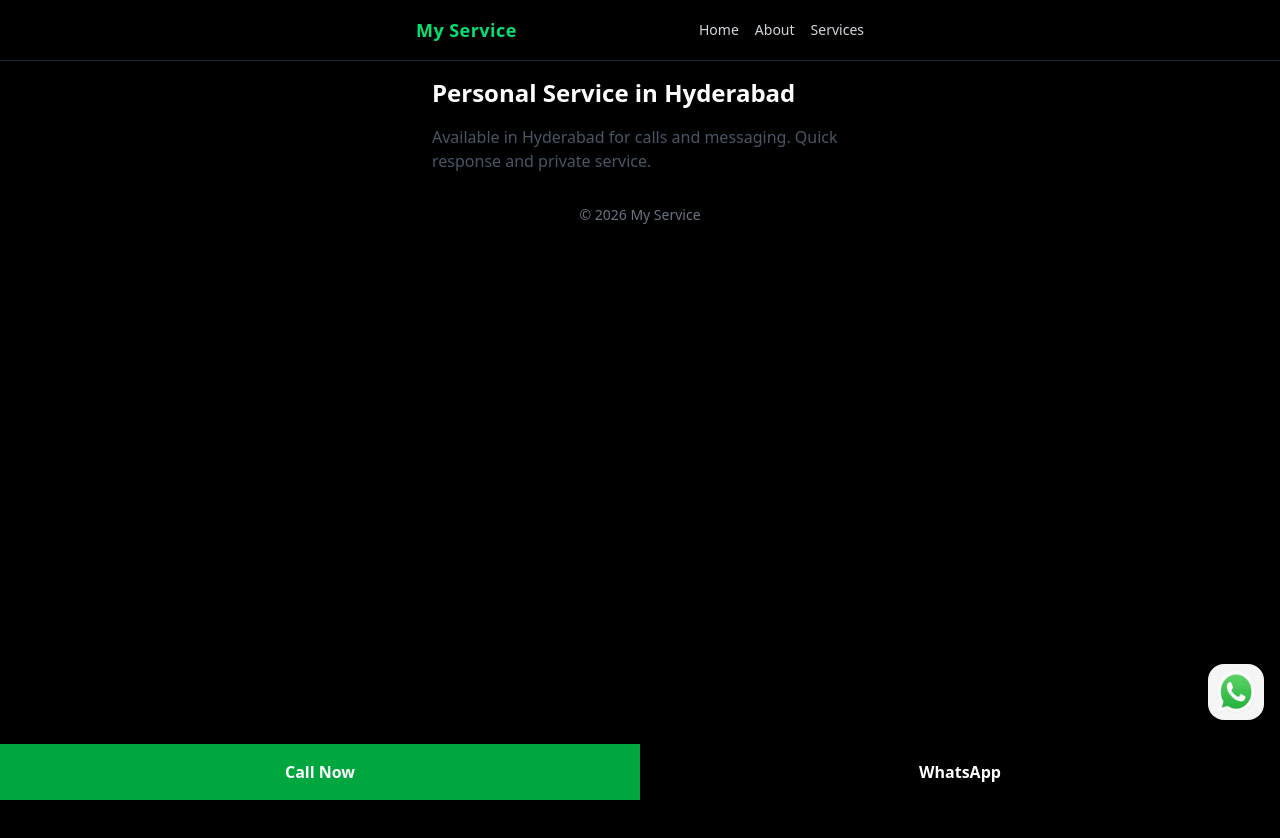
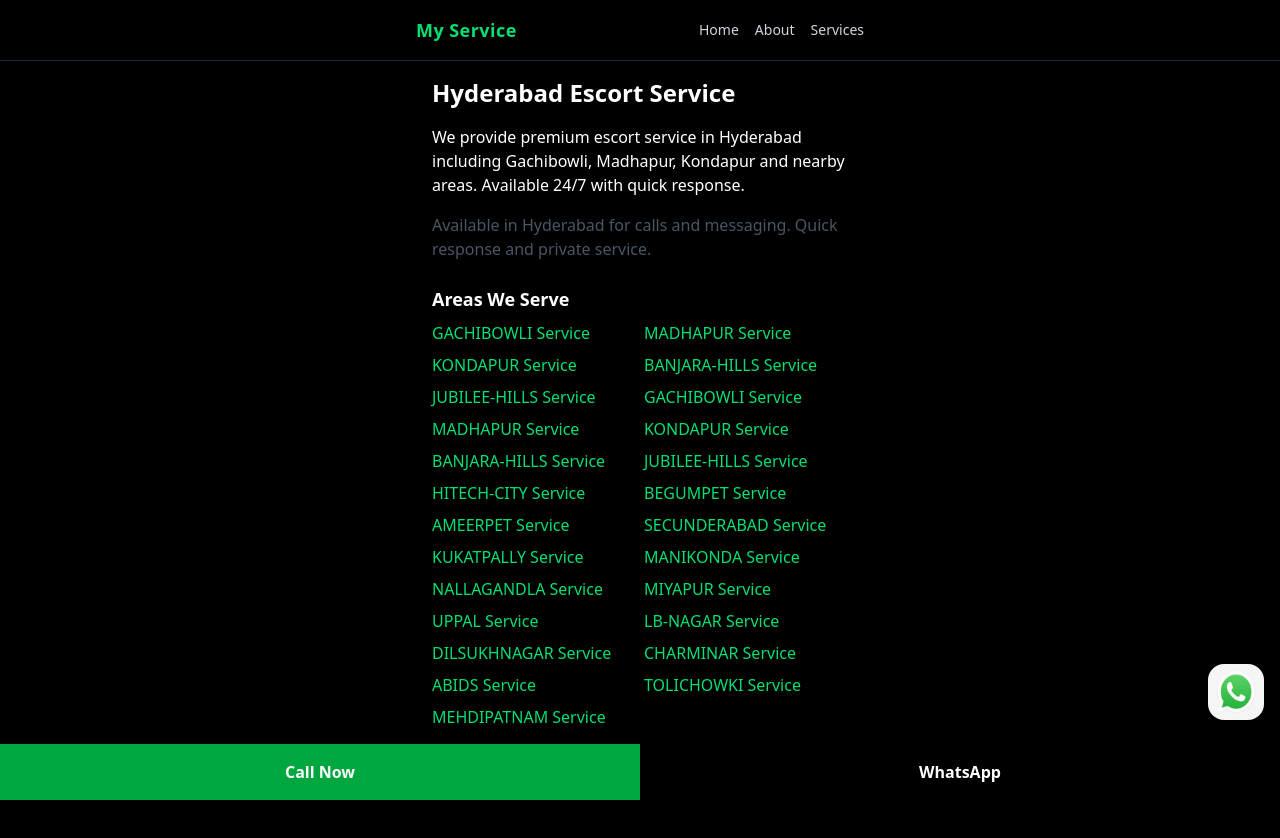
Before and after one commit to kalabhairava01/booking-landing-page, a Next.js app: page /hyderabad in a window 1280 px wide. Shown: the top 838 px of the page. Before the commit the page ends 800 px from the top, so only its background shows below. Built offline with nearby package versions, Linux system fonts and the light colour scheme.

Commit message:
add SEO pages system

```diff
--- a/src/app/HomeClient.js
+++ b/src/app/HomeClient.js
@@ -94,18 +94,24 @@ export default function HomeClient() {
       {/* AREAS */}
       <div>
         <h2 className="text-lg font-semibold mb-2">Areas We Serve</h2>
+      </div>
+        {/* Auto page adding */}
+      <div className="space-y-2">
+        <a href="/gachibowli" className="block text-green-400">
+          Gachibowli Escort Service
+        </a>
 
-        <div className="space-y-1 text-sm">
-          <a href="/hyderabad/madhapur" className="block text-green-400">
-            Madhapur Service
-          </a>
-          <a href="/hyderabad/kondapur" className="block text-green-400">
-            Kondapur Service
-          </a>
-          <a href="/hyderabad/gachibowli" className="block text-green-400">
-            Gachibowli Service
-          </a>
-        </div>
+        <a href="/madhapur" className="block text-green-400">
+          Madhapur Escort Service
+        </a>
+
+        <a href="/kondapur" className="block text-green-400">
+          Kondapur Escort Service
+        </a>
+
+        <a href="/banjara-hills" className="block text-green-400">
+          Banjara Hills Escort Service
+        </a>
       </div>
 
       {/* INFO */}
@@ -137,7 +143,10 @@ export default function HomeClient() {
             transition={{ delay: index * 0.2 }}
             className="bg-gradient-to-b from-gray-900 to-black rounded-2xl overflow-hidden shadow-lg"
           >
-            <img src={p.img} className="w-full h-auto object-content bg-black" />
+            <img
+              src={p.img}
+              className="w-full h-auto object-content bg-black"
+            />
 
             <div className="p-4">
               <h3 className="text-lg font-semibold">{p.name}</h3>
--- /dev/null
+++ b/src/app/[area]/page.js
@@ -0,0 +1,76 @@
+export function generateMetadata({ params }) {
+const raw = params?.area || "";
+
+const area = raw.replace("-escort-service", "").replace(/-/g, " ");
+
+  return {
+    title: `${area} Escort Service | Call Now`,
+    description: `Best escort service in ${area}. Available 24/7. Call and WhatsApp now.`,
+  };
+}
+export default function AreaPage({ params }) {
+  const raw = params?.area || "";
+
+  const area = raw.replace("-escort-service", "").replace(/-/g, " ");
+
+  return (
+    <div className="bg-black text-white min-h-screen p-4 space-y-6">
+      {/* TITLE */}
+      <h1 className="text-2xl font-bold text-green-400">
+        {area} Escort Service
+      </h1>
+
+      {/* INTRO */}
+      <p className="text-gray-400 text-sm">
+        Looking for a reliable and confidential escort service in {area}? We
+        provide premium companionship services with quick response, ensuring
+        privacy, comfort, and satisfaction.
+      </p>
+
+      {/* INFO BOX */}
+      <div className="bg-gray-900 p-4 rounded-xl">
+        <h2 className="font-semibold mb-2">Our Services in {area}</h2>
+
+        <ul className="text-gray-300 text-sm space-y-1">
+          <li>✔ 24/7 Service Available</li>
+          <li>✔ Home & Hotel Visits</li>
+          <li>✔ Safe & Confidential Meetings</li>
+          <li>✔ Verified Profiles</li>
+          <li>✔ Quick Response on Call & WhatsApp</li>
+        </ul>
+      </div>
+
+      {/* DESCRIPTION */}
+      <p className="text-gray-400 text-sm">
+        Our escort service in {area} is designed to provide you with a safe and
+        enjoyable experience. Whether you're looking for companionship for a
+        private meeting or a special occasion, we are here to assist you.
+      </p>
+
+      {/* CTA BUTTONS */}
+      <div className="flex gap-3">
+        <a
+          href="tel:8709045174"
+          className="w-1/2 bg-green-600 text-center py-3 rounded-xl font-semibold"
+        >
+          Call Now
+        </a>
+
+        <a
+          href="https://wa.me/8709045174"
+          className="w-1/2 bg-white text-black text-center py-3 rounded-xl font-semibold"
+        >
+          WhatsApp
+        </a>
+      </div>
+
+      {/* EXTRA TEXT (SEO BOOST) */}
+      <p className="text-gray-500 text-sm">
+        We are one of the most trusted escort services in {area}, offering
+        high-quality companionship with complete privacy. Contact us now for
+        instant booking and premium experience.
+      </p>
+    </div>
+  );
+
+}
--- a/src/app/hyderabad/gachibowli/page.js
+++ /dev/null
@@ -1,25 +0,0 @@
-
-export const metadata = {
-  title: "Service in Gachibowli Hyderabad | Call & WhatsApp Now",
-  description:
-    "Professional service available in Gachibowli Hyderabad. 24x7 service, quick response and booking available.",
-};
-
-
-
-
-export default function Gachibowli() {
-  return (
-    <div className="space-y-4">
-      <h1 className="text-2xl font-bold">Service in Gachibowli Hyderabad</h1>
-
-      <p className="text-gray-400 mt-2">
-        Professional service available in Gachibowli, Hyderabad. Contact now for
-        fast booking and response.
-      </p>
-      <p className="text-gray-600">
-        Available in Gachibowli, Hyderabad for calls and messaging.
-      </p>
-    </div>
-  );
-}
--- a/src/app/hyderabad/kondapur/page.js
+++ /dev/null
@@ -1,23 +0,0 @@
-export const metadata = {
-  title: "Service in Kondapur Hyderabad | Call & WhatsApp Now",
-  description:
-    "Professional service available in Kondapur Hyderabad. 24x7 service, quick response and booking available.", };
-
-
-export default function Kondapur() {
-  return (
-    <div className="space-y-4">
-      <h1 className="text-2xl font-bold">Service in Gachibowli Hyderabad</h1>
-
-      <p className="text-gray-400 mt-2">
-        Professional service available in Gachibowli, Hyderabad. Contact now for
-        fast booking and response.
-      </p>
-      <h1 className="text-2xl font-bold">Service in Kondapur</h1>
-
-      <p className="text-gray-600">
-        Available in Kondapur, Hyderabad for calls and messaging.
-      </p>
-    </div>
-  );
-}
--- a/src/app/hyderabad/madhapur/page.js
+++ /dev/null
@@ -1,17 +0,0 @@
-export const metadata = {
-  title: "Service in madhapur Hyderabad",
-  description:
-    "Professional service available in madhapur Hyderabad. Call and WhatsApp now.",
-};
-
-export default function Madhapur() {
-  return (
-    <div className="space-y-4">
-      <h1 className="text-2xl font-bold">Service in Madhapur</h1>
-
-      <p className="text-gray-600">
-        Available in Madhapur, Hyderabad for calls and messaging.
-      </p>
-    </div>
-  );
-}
--- a/src/app/hyderabad/page.js
+++ b/src/app/hyderabad/page.js
@@ -3,16 +3,61 @@ export const metadata = {
   description:
     "Professional personal service available in Hyderabad. Call and WhatsApp now.",
 };
+const areas = [
+  "gachibowli-escort-service",
+  "madhapur-escort-service",
+  "kondapur-escort-service",
+  "banjara-hills-escort-service",
+  "jubilee-hills-escort-service",
+  "gachibowli-escort-service",
+  "madhapur-escort-service",
+  "kondapur-escort-service",
+  "banjara-hills-escort-service",
+  "jubilee-hills-escort-service",
+  "hitech-city-escort-service",
+  "begumpet-escort-service",
+  "ameerpet-escort-service",
+  "secunderabad-escort-service",
+  "kukatpally-escort-service",
+  "manikonda-escort-service",
+  "nallagandla-escort-service",
+  "miyapur-escort-service",
+  "uppal-escort-service",
+  "lb-nagar-escort-service",
+  "dilsukhnagar-escort-service",
+  "charminar-escort-service",
+  "abids-escort-service",
+  "tolichowki-escort-service",
+  "mehdipatnam-escort-service",
+];
 
 export default function Hyderabad() {
   return (
-    <div className="space-y-4">
-      <h1 className="text-2xl font-bold">Personal Service in Hyderabad</h1>
+    <div>
+      <div className="space-y-4">
+        <h1 className="text-2xl font-bold">Hyderabad Escort Service </h1>
+        <p>
+          We provide premium escort service in Hyderabad including Gachibowli,
+          Madhapur, Kondapur and nearby areas. Available 24/7 with quick
+          response.
+        </p>
 
-      <p className="text-gray-600">
-        Available in Hyderabad for calls and messaging. Quick response and
-        private service.
-      </p>
+        <p className="text-gray-600">
+          Available in Hyderabad for calls and messaging. Quick response and
+          private service.
+        </p>
+      </div>
+
+      {/* AREA LINKS */}
+      <h2 className="text-lg font-semibold mt-6">Areas We Serve</h2>
+
+      <div className="grid grid-cols-2 gap-2 mt-2">
+        {areas.map((area) => (
+          <a key={area} href={`/${area}`} className="text-green-400">
+            {area.replace("-escort-service", "").toUpperCase()} Service
+          </a>
+        ))}
+      </div>
     </div>
   );
 }
--- a/src/app/sitemap.js
+++ b/src/app/sitemap.js
@@ -1,8 +1,43 @@
+const baseUrl = "https://booking-landing-page-psi.vercel.app";
+
+const areas = [
+  "gachibowli-escort-service",
+  "madhapur-escort-service",
+  "kondapur-escort-service",
+  "banjara-hills-escort-service",
+  "gachibowli-escort-service",
+  "madhapur-escort-service",
+  "kondapur-escort-service",
+  "banjara-hills-escort-service",
+  "jubilee-hills-escort-service",
+  "hitech-city-escort-service",
+  "begumpet-escort-service",
+  "ameerpet-escort-service",
+  "secunderabad-escort-service",
+  "kukatpally-escort-service",
+  "manikonda-escort-service",
+  "nallagandla-escort-service",
+  "miyapur-escort-service",
+  "uppal-escort-service",
+  "lb-nagar-escort-service",
+  "dilsukhnagar-escort-service",
+  "charminar-escort-service",
+  "abids-escort-service",
+  "tolichowki-escort-service",
+  "mehdipatnam-escort-service",
+];
+
 export default function sitemap() {
+  const baseUrl = "https://booking-landing-page-psi.vercel.app";
+
   return [
     {
-      url: "https://booking-landing-page-psi.vercel.app",
+      url: `${baseUrl}/hyderabad`,
       lastModified: new Date(),
     },
+    ...areas.map((area) => ({
+      url: `${baseUrl}/${area}`,
+      lastModified: new Date(),
+    })),
   ];
 }
```
